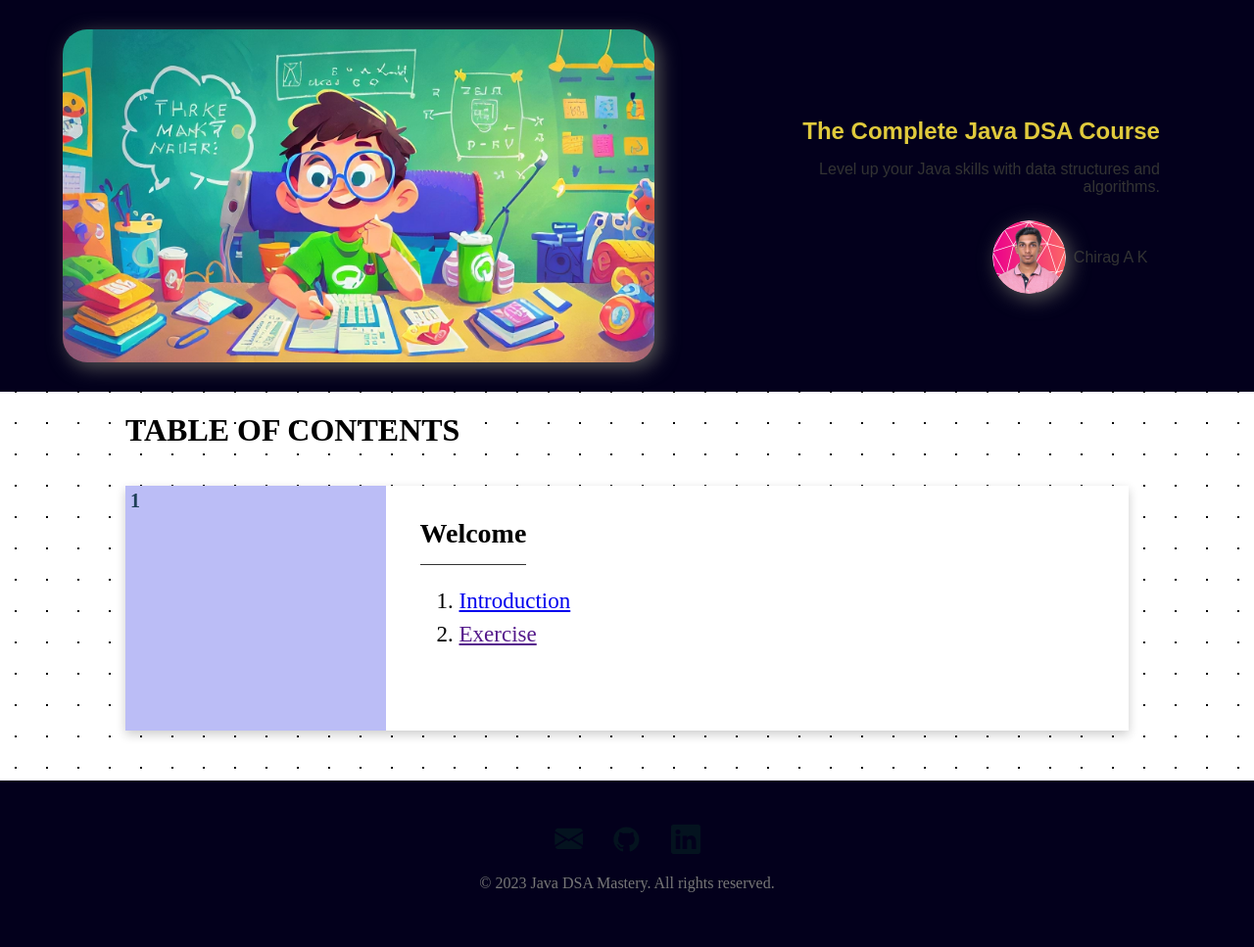
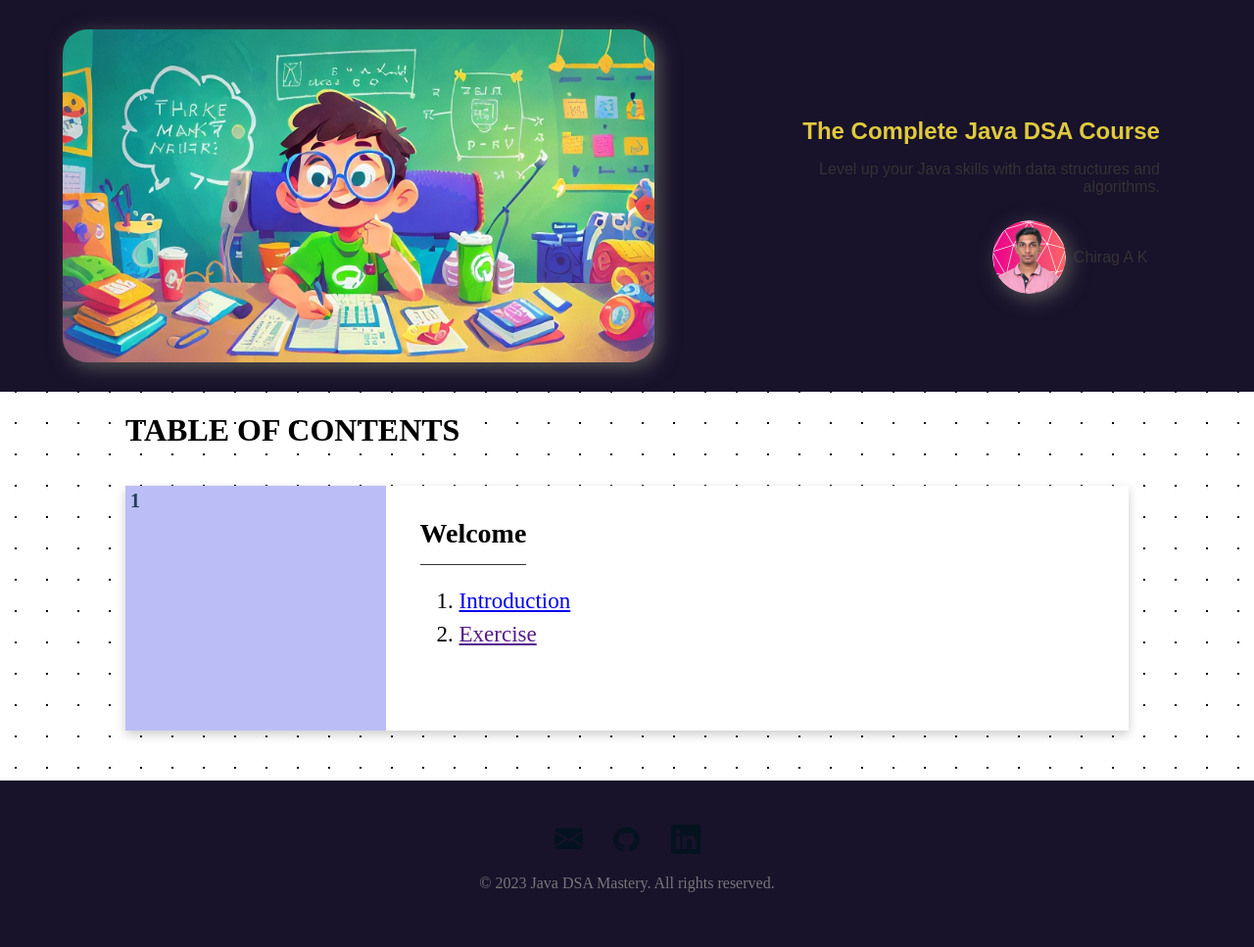
Before and after one commit to chiragak/dsa101.github.io, a PHP site: page /index.html in a window 1280 px wide. Shown: the whole page at 98% size. Run offline with PHP 8.4, Linux system fonts and the light colour scheme; some libraries are stand-ins or nearby versions.

Commit message:
modified style.css in css

```diff
--- a/assets/css/style.css
+++ b/assets/css/style.css
@@ -122,10 +122,10 @@ display: flex;
 align-items: center;
 width: 100%;
 height: 400px;
-background-color: #03001C;
+background-color: #18122B;
 }
 .footer {
-  background-color: #03001C;
+  background-color: #18122B;
   color: #777777;
   padding: 40px;
   text-align: center;
```
